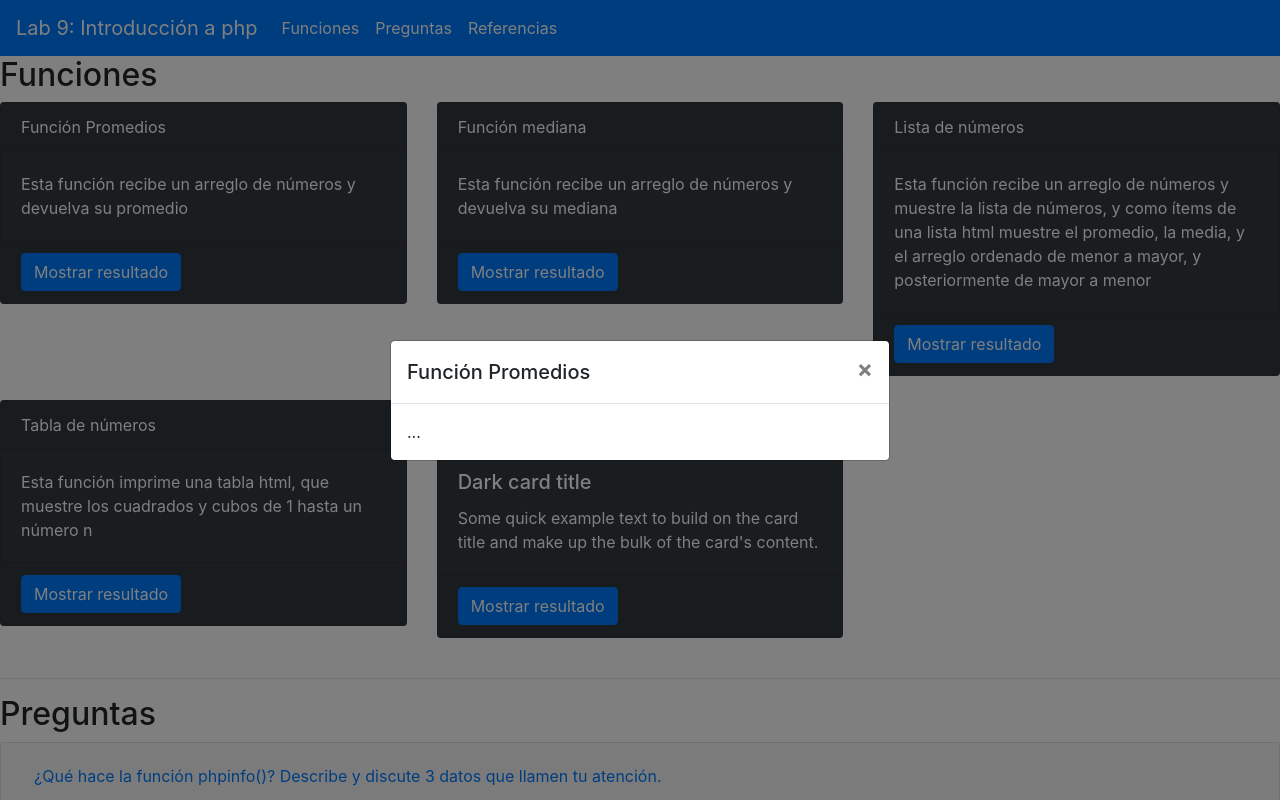
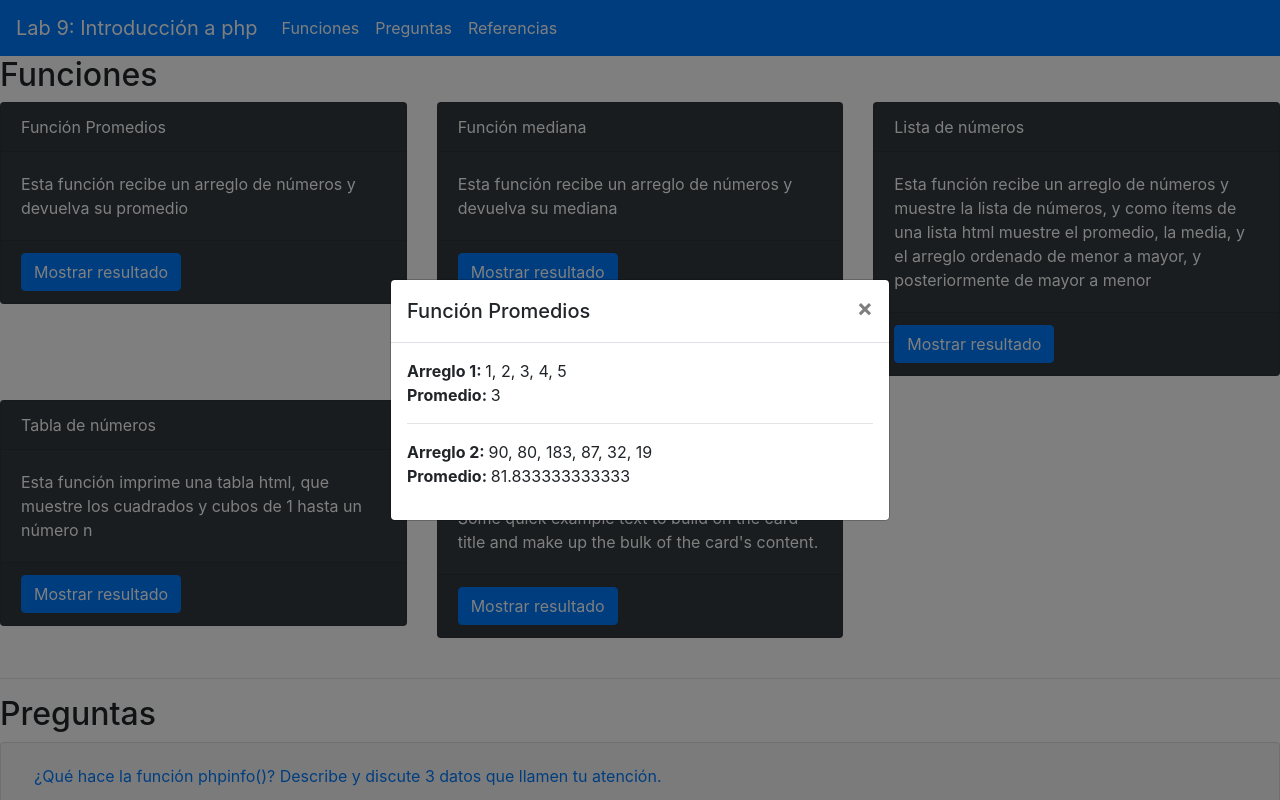
Before and after one commit to EricBL3/LaboratoriosDAW_A01704340, a PHP site: page / in a window 1280 px wide, after a click on "Mostrar resultado". Run offline with PHP 8.4, Linux system fonts and the light colour scheme.

Commit message:
acabar función promedios

```diff
--- a/Lab09/index.php
+++ b/Lab09/index.php
@@ -3,7 +3,11 @@
 
 	include("partials/_nav.html");
 
-
+	#Función promedios
+	$arreglo1 = array(1,2,3,4,5);
+	$arreglo2 = array(90, 80, 183, 87, 32, 19);
+	$promedio1 = array_sum($arreglo1)/count($arreglo1);
+	$promedio2= array_sum($arreglo2)/count($arreglo2);
 
 	include("partials/_funciones.html");
 	include("partials/_preguntas.html");
--- a/Lab09/partials/_funciones.html
+++ b/Lab09/partials/_funciones.html
@@ -94,7 +94,17 @@
 				</button>
 			</div>
 			<div class="modal-body">
-				...
+				<p>
+					<strong>Arreglo 1: </strong> <?= implode(", ", $arreglo1); ?>
+					<br/>
+					<strong>Promedio: </strong><?= $promedio1 ?>
+				</p>
+				<hr/>
+				<p>
+					<strong>Arreglo 2: </strong> <?= implode(", ", $arreglo2); ?>
+					<br/>
+					<strong>Promedio: </strong><?= $promedio2 ?>
+				</p>
 			</div>
 		</div>
 	</div>
```
